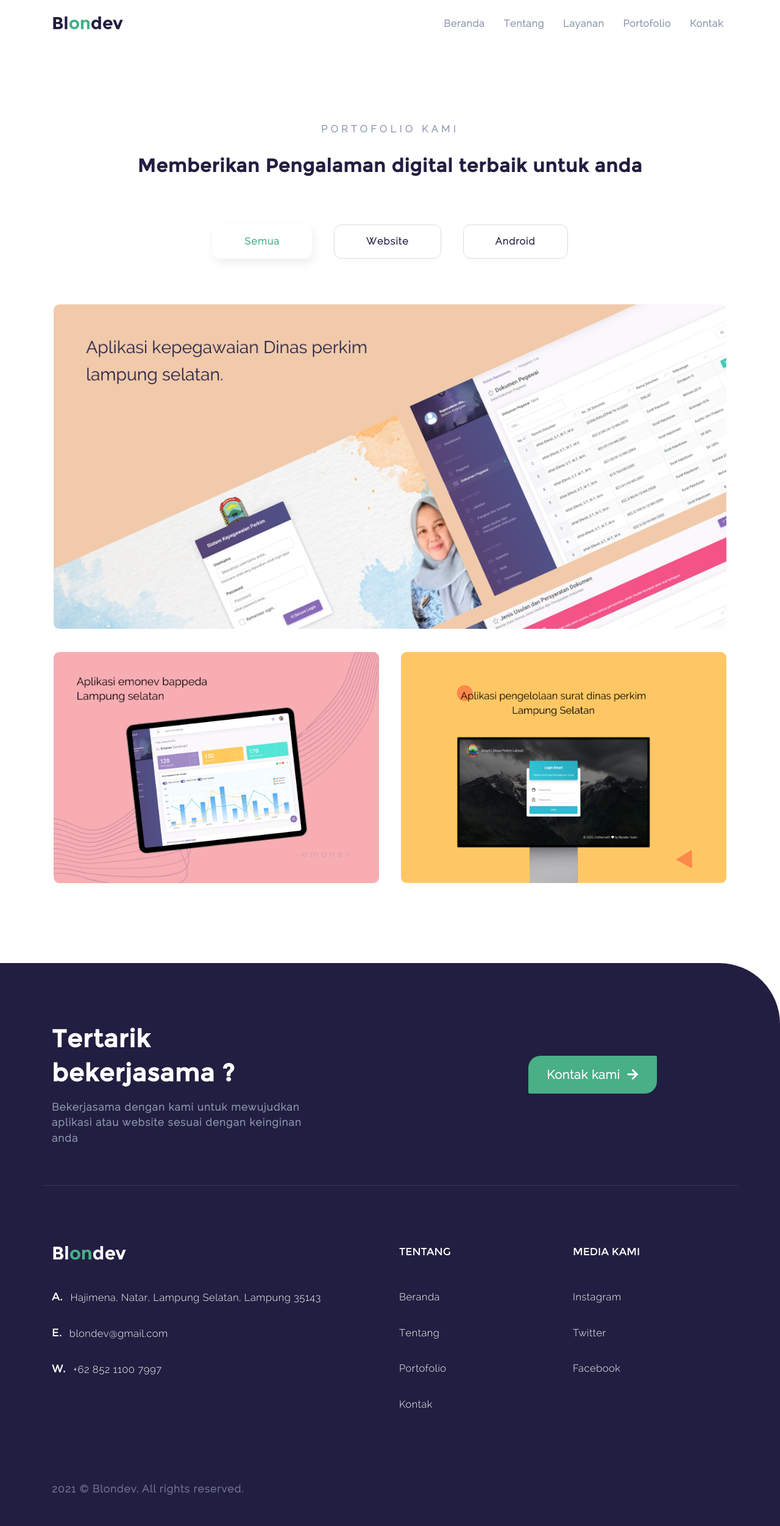
After one commit to farhan27007/testing-blondev, a PHP site: page /portofolio.html in a window 1280 px wide. The commit adds this page. Shown: the whole page at 61% size. Run offline with PHP 8.4, Linux system fonts and the light colour scheme; some libraries are stand-ins or nearby versions.

Commit message:
penambahan halaman portofolio

```diff
--- a/assets/css/media.css
+++ b/assets/css/media.css
@@ -173,5 +173,19 @@
 	.number-top {
 		font-size: 45px;
 	}
+
+	/* halaman portofolio */
+	.content-start {
+		justify-content: start !important;
+	}
+	.w-nav-item {
+		width: 50%;
+		text-align: center;
+		margin-bottom: 25px;
+	}
+	.item-categories {
+		font-size: 15px;
+		padding: 14px;
+	}
 }
 /* display mobile */
--- a/assets/css/other-page.css
+++ b/assets/css/other-page.css
@@ -41,3 +41,42 @@
 	line-height: 2;font-weight: 100;
 }
 /* halaman about */
+
+/* halaman layanan */
+.title-service {
+	font-family: mont;
+	color: #221e41;
+	letter-spacing: 0.5px;
+	font-size: 18.5px;
+}
+.fsz-15 {
+	font-size: 15px !important;
+}
+/* halaman layanan */
+
+/* halaman portofolio */
+.lh-16 {
+	line-height: 1.6;
+}
+.item-categories{
+	border-radius: 12px !important;
+	border: 1px solid #ddd;
+	color: #221e41;
+	font-family: 'raleway';
+	font-weight: 600;
+	letter-spacing: 1.2px;
+	margin: 0px 18px;
+	padding: 15px 52px;
+	font-size: 16px;
+}
+.item-categories:hover {
+	color: #48B087;
+	transition: all 0.3s ease-in-out;
+}
+.nav-pills .nav-link.active, .nav-pills .show>.nav-link {
+	color: #48B087;
+	background-color: #fff;
+	box-shadow: 3px 7px 15px 0 rgb(34 30 65 / 7%);
+	border: 1px solid white;
+}
+/* halaman portofolio */
--- /dev/null
+++ b/portofolio.html
@@ -0,0 +1,141 @@
+<!doctype html>
+<html lang="en">
+<head>
+	<!-- Required meta tags -->
+	<meta charset="utf-8">
+	<meta name="viewport" content="width=device-width, initial-scale=1, shrink-to-fit=no">
+
+	<title>Blondev - Portofolio Kami</title>
+
+	<!-- CSS -->
+	<link rel="stylesheet" href="assets/css/bootstrap.min.css">
+	<link rel="stylesheet" href="assets/css/style.css">
+	<link rel="stylesheet" href="assets/css/other-page.css">
+	<link rel="stylesheet" href="assets/css/media.css">
+
+	<!-- SLICK SLIDER CSS -->
+	<link rel="stylesheet" href="assets/vendors/slick/slick.css">
+	<link rel="stylesheet" href="assets/vendors/slick/slick-bkk.css">
+
+	<!-- AOS CSS -->
+	<link rel="stylesheet" href="assets/vendors/aos/aos.min.css">
+
+	<!-- FONT AWESOME -->
+	<link rel="stylesheet" href="assets/web-fonts-with-css/css/fontawesome-all.min.css">
+
+	<!-- INCLUDE GLOBAL JS -->
+	<script src="assets/js/jquery.min.js"></script>
+	<script src="assets/js/bootstrap.min.js"></script>
+	<script src="assets/js/change.js"></script>
+
+</head>
+<body>
+	<script>
+		$(function() {
+			$("#nav").load("template/nav.html");
+			$("#slide-client").load("template/slide-client.html");
+			$("#footer").load("template/footer.html");
+
+		});
+	</script>
+
+	<!-- include navbar -->
+	<div id="nav"></div>
+
+	<!-- top title about -->
+	<div class="container section-top-about">
+		<div class="row">
+			<div class="col-lg-12">
+				<p class="mb-0 sub-first-about text-center about-top">Portofolio kami</p>
+				<h1 class="title-section text-center lh-16 pt-4">Memberikan Pengalaman digital terbaik untuk anda</h1>
+			</div>
+		</div>
+	</div>
+
+	<!-- portofolio-->
+	<div class="container  mt-3 mb-5 pb-5">
+		<div class="row">
+
+			<div class="col-12 mt-5">
+
+				<ul class="nav nav-pills mb-3 justify-content-center content-start" id="pills-tab" role="tablist">
+					<li class="nav-item w-nav-item">
+						<a class="nav-link item-categories active" id="semua-kategori" data-toggle="pill" href="#all-kategori" role="tab" aria-controls="all-kategori" aria-selected="true">Semua</a>
+					</li>
+					<li class="nav-item w-nav-item">
+						<a class="nav-link item-categories" id="pills-website" data-toggle="pill" href="#kategori-website" role="tab" aria-controls="kategori-website" aria-selected="false">Website</a>
+					</li>
+					<li class="nav-item w-nav-item">
+						<a class="nav-link item-categories" id="pills-android" data-toggle="pill" href="#kategori-android" role="tab" aria-controls="kategori-android" aria-selected="false">Android</a>
+					</li>
+				</ul>
+
+				<div class="tab-content" id="pills-tabContent">
+
+					<div class="tab-pane fade show active" id="all-kategori" role="tabpanel" aria-labelledby="semua-kategori">
+
+						<div class="row mt-5 pt-4 backup-row-porto">
+
+							<div class="col-12 mb-3 set-mb-xs" data-aos="fade-up">
+								<p><a href="">
+									<img src="assets/img/foto-projek/salinan-app.png" class="img-fluid img-list-portofolio" alt="">
+								</a></p>
+							</div>
+
+							<div class="col-lg-6 col-md-6 mb-3 set-mb-xs" data-aos="fade-up">
+								<p><a href="">
+									<img src="assets/img/foto-projek/app-emonev.png" class="img-fluid img-list-portofolio" alt="">
+								</a></p>
+							</div>
+
+							<div class="col-lg-6 col-md-6 mb-3 set-mb-xs" data-aos="fade-up">
+								<p><a href="">
+									<img src="assets/img/foto-projek/app-surat.png" class="img-fluid img-list-portofolio" alt="">
+								</a></p>
+							</div>
+
+						</div>
+					</div>
+
+					<div class="tab-pane fade" id="kategori-website" role="tabpanel" aria-labelledby="pills-website">
+
+						<div class="row mt-5 pt-4 backup-row-porto">
+
+							<div class="col-lg-6 col-md-6 mb-3 set-mb-xs" data-aos="fade-up">
+								<p><a href="">
+									<img src="assets/img/foto-projek/app-emonev.png" class="img-fluid img-list-portofolio" alt="">
+								</a></p>
+							</div>
+
+						</div>
+					</div>
+
+					<div class="tab-pane fade" id="kategori-android" role="tabpanel" aria-labelledby="pills-android">
+						<div class="row mt-5 pt-4 backup-row-porto">
+							<div class="col-lg-6 col-md-6 mb-3 set-mb-xs" data-aos="fade-up">
+								<p><a href="">
+									<img src="assets/img/foto-projek/app-surat.png" class="img-fluid img-list-portofolio" alt="">
+								</a></p>
+							</div>
+						</div>
+					</div>
+
+				</div>
+			</div>
+
+		</div>
+	</div>
+
+	<!-- include footer -->
+	<div id="footer"></div>
+
+</body>
+</html>
+
+
+<!-- SLICK SLIDER JS -->
+<script src="assets/vendors/slick/slick.min.js"></script>
+
+<!-- AOS JS -->
+<script src="assets/vendors/aos/aos.min.js"></script>
+<script src="assets/vendors/aos/set-aos.js"></script>
--- a/template/nav.html
+++ b/template/nav.html
@@ -21,7 +21,7 @@
             <a class="nav-link" href="layanan-kami.html">Layanan</a>
         </li>
         <li class="nav-item">
-            <a class="nav-link" href="portfolio.html">Portofolio</a>
+            <a class="nav-link" href="portofolio.html">Portofolio</a>
         </li>
         <li class="nav-item">
           <a class="nav-link" href="contact.html">Kontak</a>
```
Also changed, not shown: layanan-kami.html (+0 -12 lines).
